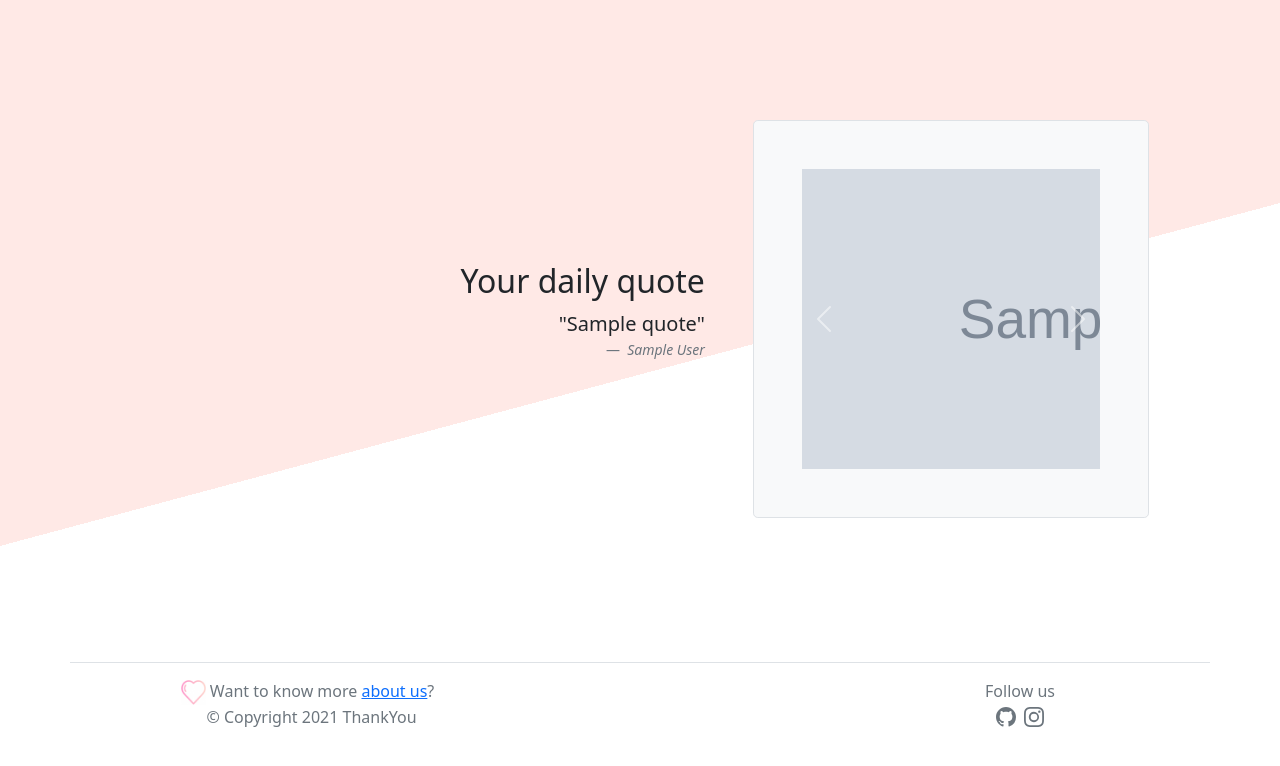
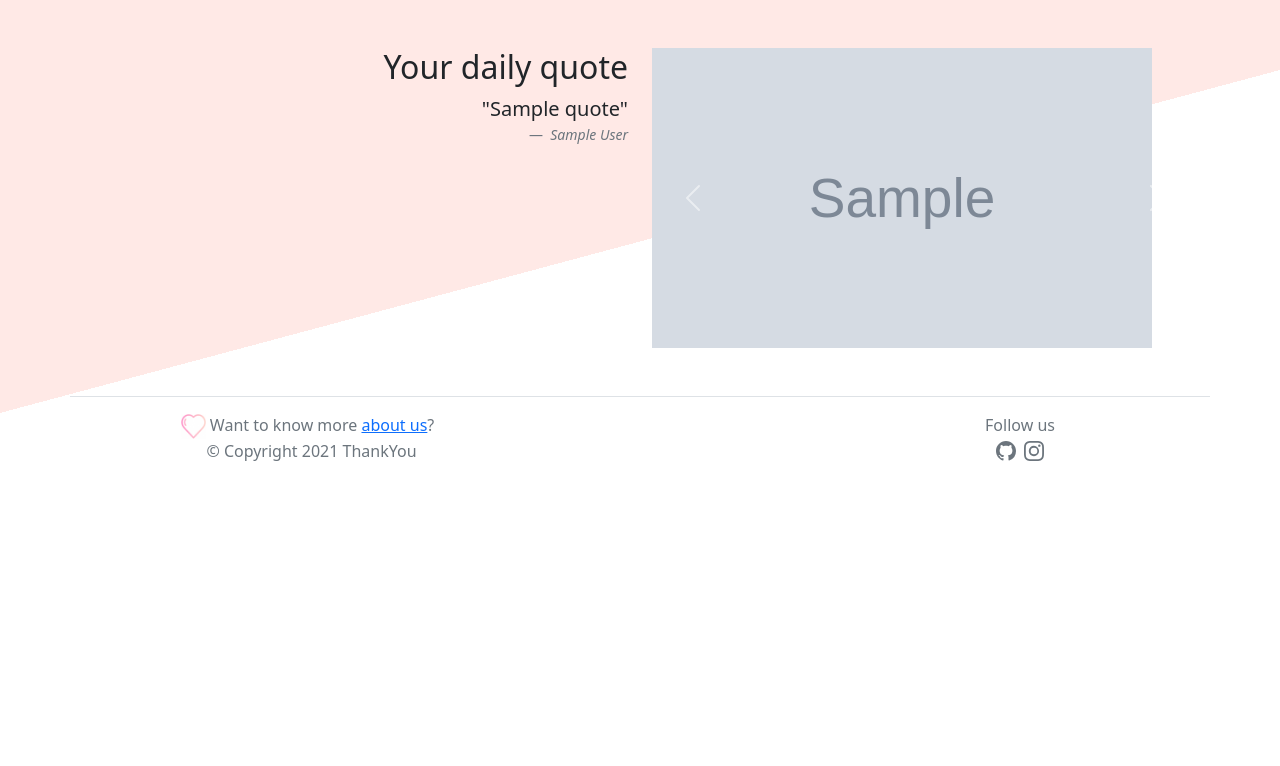
Before and after one commit to jonfra165/Thankyou, a Flask app: template ThankYou_Kod/ThankYou/website/templates/home.html in a window 1280 px wide. Shown: the top 766 px of the page. Run offline with Flask 2, Linux system fonts and the light colour scheme; tables that the repository leaves empty hold one stand-in row (values such as "Sample post"); the template is opened without the code that fills it: values that come from a table or form of the project are taken from there, most other values are stand-ins (such as "Sample title", 1, 10 or a date in 2020); grey boxes marked "Sample" are stand-in pictures.

Commit message:
små bootstrapändringar

```diff
--- a/ThankYou_Kod/ThankYou/website/static/styles/style.css
+++ b/ThankYou_Kod/ThankYou/website/static/styles/style.css
@@ -42,7 +42,6 @@ body {
     border: #ced4da;
     font-size: 14px;
 }
-
 
 .ps-3 {
     padding-left: 0px !important;
--- a/ThankYou_Kod/ThankYou/website/templates/calendar.html
+++ b/ThankYou_Kod/ThankYou/website/templates/calendar.html
@@ -4,10 +4,9 @@
 {% block title %} Journal {% endblock %}
 
 {% block content %}
-
 <div class="container">
   <div class="row">
-    <div id="posts" class="col-sm">
+    <div id="post" class="col-md">
       <div id="carouselExampleControls" class="carousel slide" data-ride="carousel">
         <div class="carousel-inner"></div>
         <button class="carousel-control-prev" type="button" data-bs-target="#carouselExampleControls" data-bs-slide="prev">
@@ -20,7 +19,8 @@
         </button>
       </div>
     </div>
-    <div class="col-sm" id="container" class="calendar-container"></div>
+    <div class ="col-md" id="container" class="calendar-container">
+    </div>
   </div>
 </div>
 <script src="https://code.jquery.com/jquery-2.2.4.min.js"
--- a/ThankYou_Kod/ThankYou/website/templates/home.html
+++ b/ThankYou_Kod/ThankYou/website/templates/home.html
@@ -5,9 +5,9 @@
 
 {% block content %}
 <script src="https://code.jquery.com/jquery-2.2.4.min.js" integrity="sha256-BbhdlvQf/xTY9gja0Dq3HiwQF8LaCRTXxZKRutelT44=" crossorigin="anonymous"></script>
-<div class="container col-xl-10 col-xxl-8 px-4 py-5" id="logincon">
-    <div class="row align-items-center g-lg-5 py-5">
-      <div class="col-lg-7 text-center text-lg-start">
+<div class="container mt-5">
+    <div class="row">
+      <div class="col-md">
         <figure class="text-end">
             <h2>Your daily quote</h2>
             <blockquote class="blockquote">
@@ -18,9 +18,8 @@
             </figcaption>
         </figure>
       </div>
-      <div class="col-md-10 mx-auto col-lg-5">
-        <div class="p-4 p-md-5 border rounded-3 bg-light">
       {% if note [0]%}
+      <div class="col-md">
         <div id="carouselExampleIndicators" class="carousel slide hide" data-bs-ride="carousel">
             <div class="carousel-inner">
             <div class="carousel-item active">
@@ -88,7 +87,7 @@
             </button>
         </div>
         {% else %}
-            <div class="accordion show" id="accordionExample">
+        <div class="accordion show col-md" id="accordionExample">
             <form action="/send" method="POST" id="postform" enctype="multipart/form-data">
                 <div class="accordion-item">
                 <h2 class="accordion-header" id="headingOne">
@@ -138,5 +137,4 @@
       </div>
     </div>
   </div>
-  </div>
 {% endblock %}
```
Lines whose indentation alone changed are shown as unchanged.
